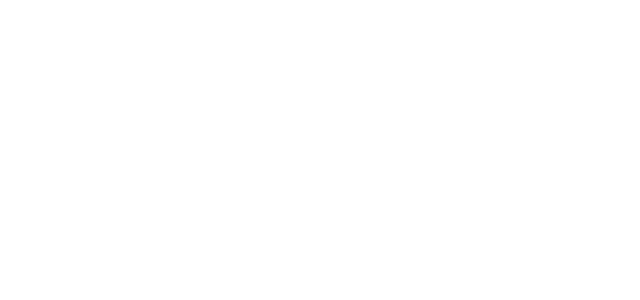
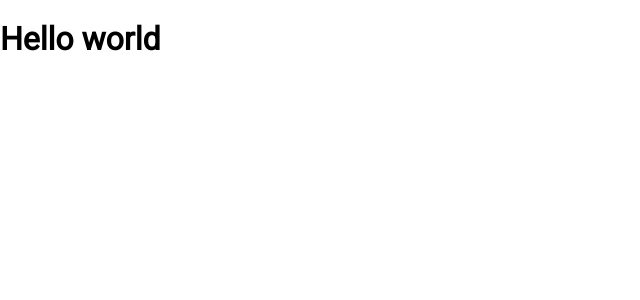
Before and after one commit to luke-h1/lorem-ipsum-generator, a React (Create React App) app: page / in a window 1280 px wide. Shown: the top 300 px of the page, without its empty margins (0-640 px from the left). Built offline with nearby package versions, Linux system fonts and the light colour scheme.

Commit message:
setup global styles

```diff
--- a/src/App.jsx
+++ b/src/App.jsx
@@ -1,8 +1,11 @@
 import React from 'react';
+import { GlobalStyle } from './styles';
 
 function App() {
   return (
     <>
+      <GlobalStyle />
+      <h1>Hello world</h1>
     </>
   );
 }
--- a/src/styles/typography.jsx
+++ b/src/styles/typography.jsx
@@ -1,2 +1,2 @@
 /* eslint-disable */
-export const PrimaryFont = '"Roboto", sans-serif';
+export const primaryFont = '"Roboto", sans-serif';
```
Also changed, not shown: src/styles/index.jsx (line endings or trailing spaces).
